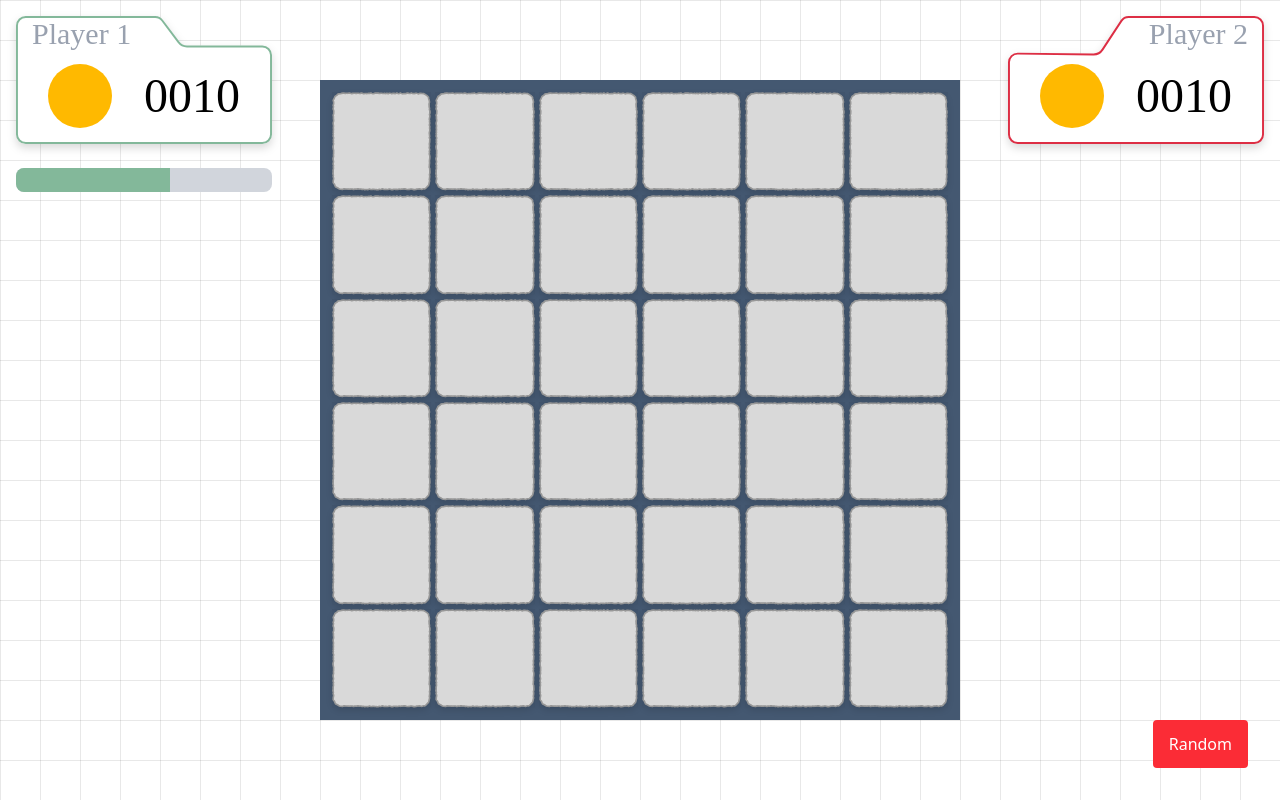
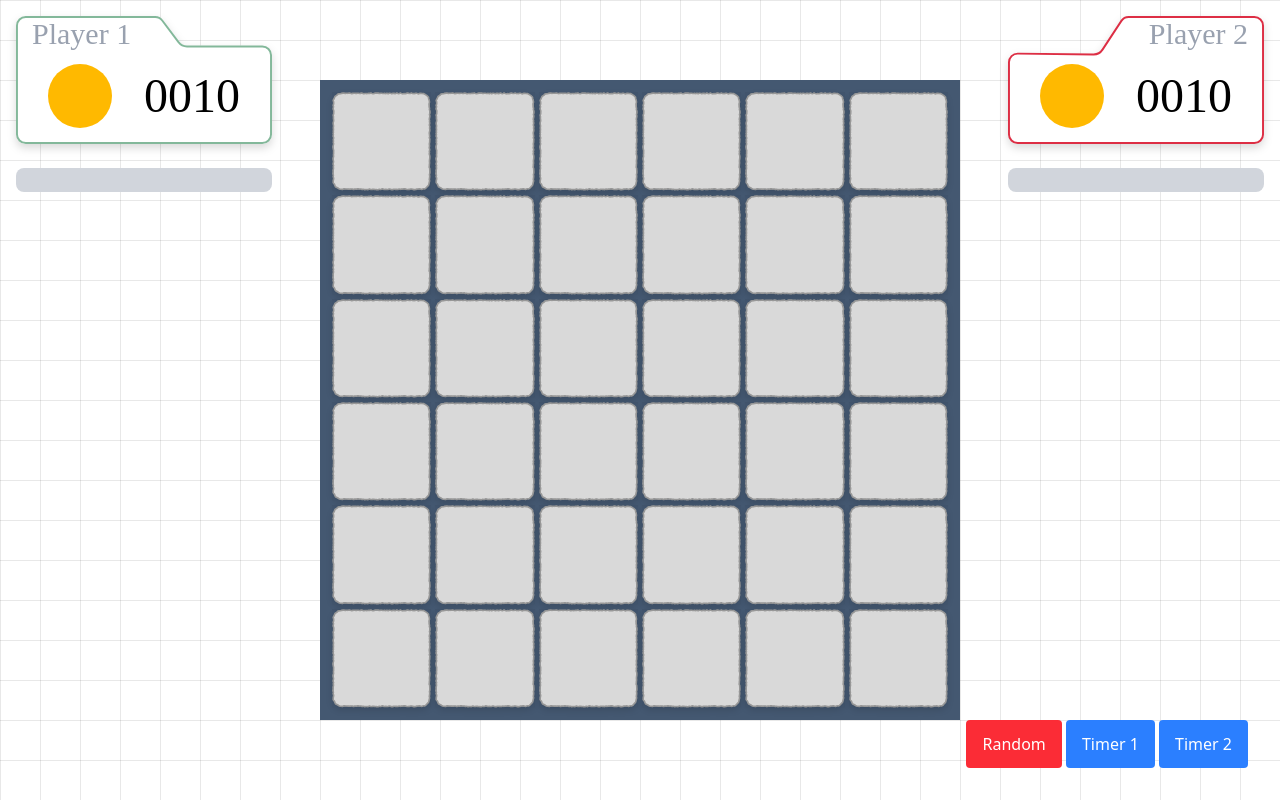
Before and after one commit to gunpachon/FindMyMines, a SvelteKit app in the folder apps/web/: page /game in a window 1280 px wide. Built offline with nearby package versions, Linux system fonts and the light colour scheme; a web font is replaced by a local one.

Commit message:
feat: added timer bar

```diff
--- a/apps/web/src/app.css
+++ b/apps/web/src/app.css
@@ -4,6 +4,7 @@
   --font-pixel: "Jaro Variable";
   --color-be-mine-gray: #445871;
   --color-be-mine-green: #83b89a;
+  --color-be-mine-red: #dd2e44;
 }
 
 .bg-grid {
--- /dev/null
+++ b/apps/web/src/lib/components/TimerBar.svelte
@@ -0,0 +1,51 @@
+<script lang="ts">
+  import { linear } from "svelte/easing";
+  import { Tween } from "svelte/motion";
+
+  interface Props {
+    start: number;
+    end: number;
+    variant: "green" | "red";
+  }
+
+  let { start, end, variant }: Props = $props();
+
+  const UPDATE_FREQUENCY = 200;
+
+  const tween = new Tween(1, {
+    easing: linear,
+    duration: UPDATE_FREQUENCY,
+  });
+
+  $effect(() => {
+    const startTime = start;
+    const endTime = end;
+
+    tween.set((Date.now() - startTime) / (endTime - startTime), {
+      duration: 0,
+    });
+
+    let interval: ReturnType<typeof setInterval> | undefined = undefined;
+    const updateTarget = () => {
+      const now = Date.now();
+      tween.target = (now - startTime + UPDATE_FREQUENCY) / (endTime - startTime);
+
+      if (now > endTime) clearInterval(interval);
+    };
+
+    updateTarget();
+
+    interval = setInterval(updateTarget, UPDATE_FREQUENCY);
+
+    return () => clearInterval(interval);
+  });
+</script>
+
+<div class="h-6 w-full overflow-hidden rounded-lg bg-gray-300">
+  <div
+    class="h-full"
+    class:bg-be-mine-green={variant === "green"}
+    class:bg-be-mine-red={variant === "red"}
+    style:width={tween.current <= 1 ? (1 - tween.current) * 100 + "%" : "0%"}
+  ></div>
+</div>
--- a/apps/web/src/routes/game/+page.svelte
+++ b/apps/web/src/routes/game/+page.svelte
@@ -7,6 +7,7 @@
   import TileEmptySVG from "$lib/assets/tile-empty.svg";
   import TileRedSVG from "$lib/assets/tile-red.svg";
   import BombSVG from "$lib/assets/bomb.svg";
+  import TimerBar from "$lib/components/TimerBar.svelte";
 
   type Tile = {
     state: "hidden" | "revealed";
@@ -29,6 +30,11 @@
     ),
   );
 
+  let startTime1 = $state(100);
+  let endTime1 = $state(200);
+  let startTime2 = $state(100);
+  let endTime2 = $state(200);
+
   function randomizeState() {
     board = Array.from({ length: 6 }, () =>
       Array.from({ length: 6 }, (): Tile => {
@@ -50,14 +56,42 @@
       }),
     );
   }
+
+  function testTimer() {
+    const now = Date.now();
+
+    startTime1 = now;
+    endTime1 = now + 5000;
+  }
+
+  function testTimer2() {
+    const now = Date.now();
+
+    startTime2 = now;
+    endTime2 = now + 5000;
+  }
 </script>
 
-<button
-  class="hover:brightness-120 absolute bottom-8 right-8 rounded bg-red-500 px-4 py-3 text-white hover:cursor-pointer"
-  onclick={randomizeState}
->
-  Random
-</button>
+<div class="absolute bottom-8 right-8">
+  <button
+    class="hover:brightness-120 rounded bg-red-500 px-4 py-3 text-white hover:cursor-pointer"
+    onclick={randomizeState}
+  >
+    Random
+  </button>
+  <button
+    class="hover:brightness-120 rounded bg-blue-500 px-4 py-3 text-white hover:cursor-pointer"
+    onclick={testTimer}
+  >
+    Timer 1
+  </button>
+  <button
+    class="hover:brightness-120 rounded bg-blue-500 px-4 py-3 text-white hover:cursor-pointer"
+    onclick={testTimer2}
+  >
+    Timer 2
+  </button>
+</div>
 
 {#snippet tile(x: number, y: number, state: Tile)}
   {@const hasBomb = state.state === "revealed" && state.bomb === true}
@@ -101,12 +135,11 @@
   >
     <div class="col-span-1 col-start-1 row-start-1 shrink-0 space-y-6">
       <Score name="Player 1" score={10} variant="left" />
-      <div class="h-6 w-full overflow-hidden rounded-lg bg-gray-300">
-        <div class="bg-be-mine-green h-full w-[60%]"></div>
-      </div>
+      <TimerBar start={startTime1} end={endTime1} variant="green" />
     </div>
-    <div class="col-span-1 col-start-3 row-start-1 shrink-0">
+    <div class="col-span-1 col-start-3 row-start-1 shrink-0 space-y-6">
       <Score name="Player 2" score={10} variant="right" />
+      <TimerBar start={startTime2} end={endTime2} variant="red" />
     </div>
     <div
       class="col-span-full row-start-2 place-self-stretch xl:col-span-1 xl:row-span-full xl:row-start-1"
```
